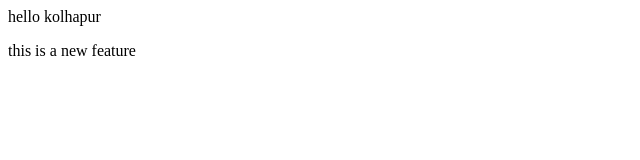
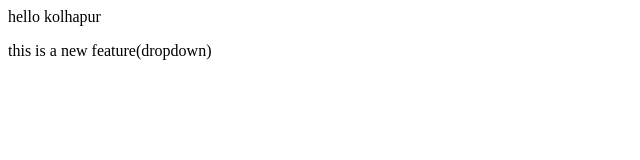
Before and after one commit to vaishnavirepe21/localrepo, a plain HTML site: page index.html in a window 1280 px wide. Shown: the full height of the page, 0-640 px from the left. Drawn offline with Linux system fonts and the light colour scheme.

Commit message:
add dropdown

```diff
--- a/index.html
+++ b/index.html
@@ -1,4 +1,2 @@
-<p>
-    hello kolhapur
-</p>
-<P>this is a new feature</P>
+<p>hello kolhapur</p>
+<P>this is a new feature(dropdown)</P>
```
